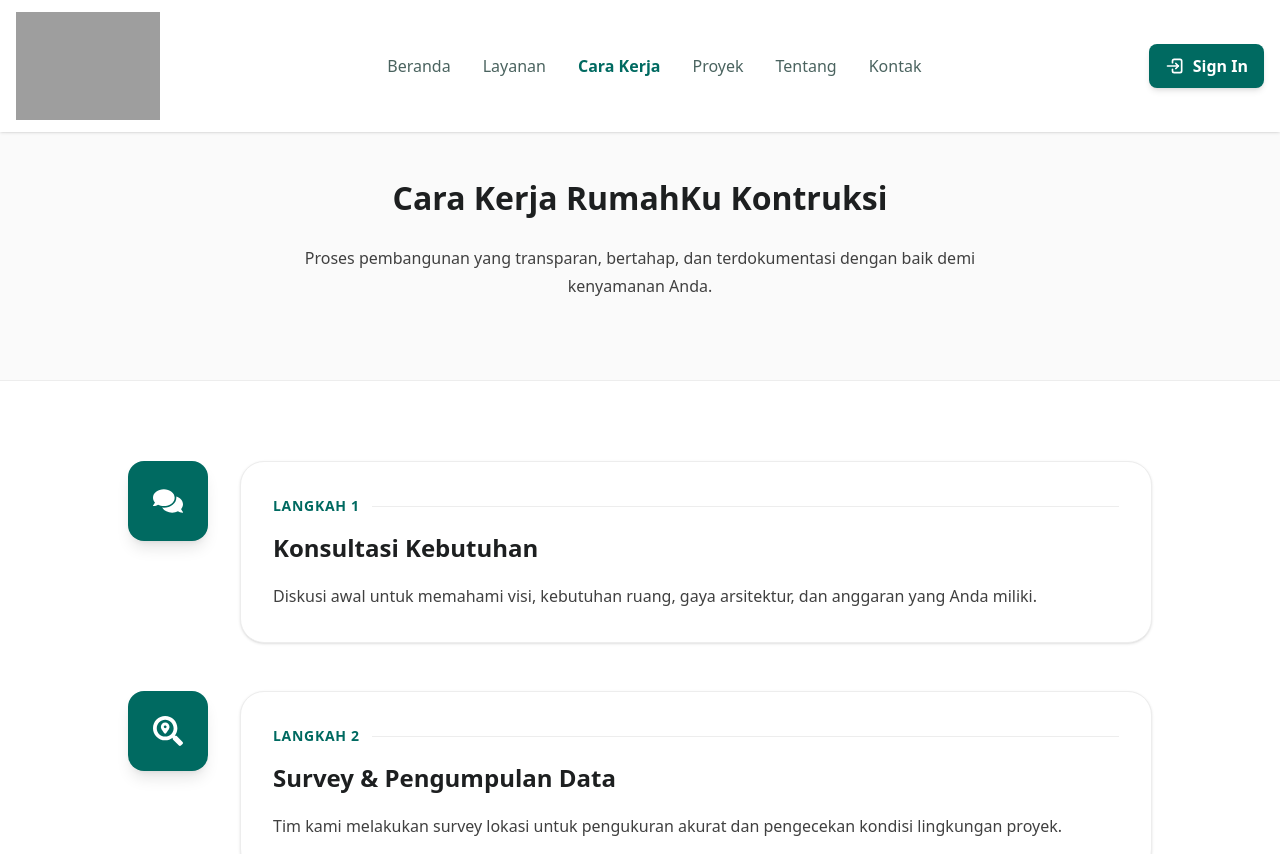
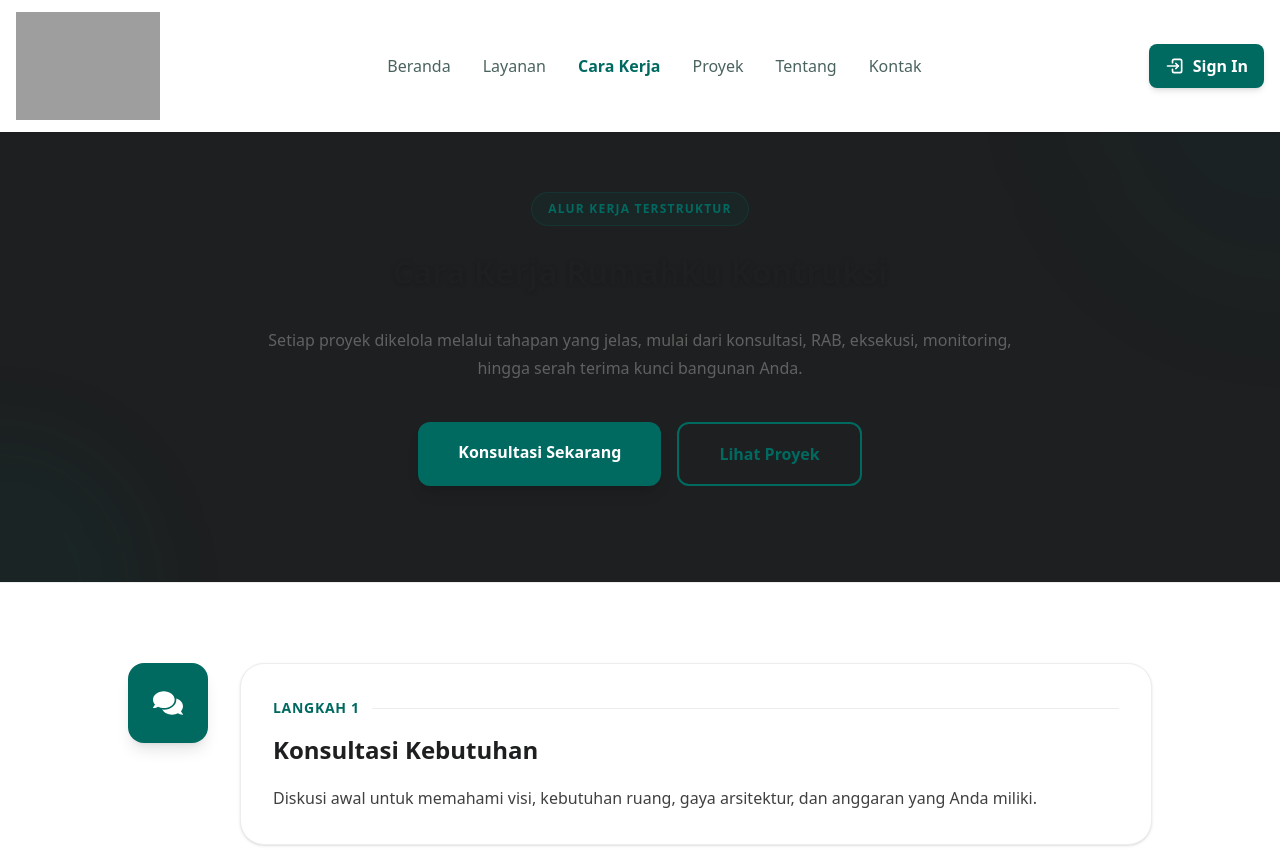
Before and after one commit to syahputrawork98-sketch/RKK-RumahKuKontruksi, a React (Vite) app in the folder client/: page /cara-kerja in a window 1280 px wide. Shown: the top 854 px of the page. Built offline with nearby package versions, Linux system fonts and the light colour scheme; grey boxes are pictures that could not be loaded.

Commit message:
style(client): polish PUB3-001 cara kerja hero section

```diff
--- a/client/src/modules/guest/pages/CaraKerja.jsx
+++ b/client/src/modules/guest/pages/CaraKerja.jsx
@@ -44,24 +44,56 @@ const CaraKerja = () => {
 
     return (
         <main className="pt-24 pb-16">
-            {/* Header */}
-            <section className="py-20 px-4 bg-neutral-20 border-b border-neutral-30">
-                <div className="container mx-auto text-center">
+            {/* Hero Section */}
+            <section className="relative bg-neutral-100 text-neutral-10 py-24 px-4 overflow-hidden border-b border-neutral-30">
+                {/* Decorative Elements */}
+                <div className="absolute top-0 right-0 w-96 h-96 bg-primary-main/5 rounded-full -mr-48 -mt-48 blur-3xl"></div>
+                <div className="absolute bottom-0 left-0 w-72 h-72 bg-primary-hover/10 rounded-full -ml-36 -mb-36 blur-2xl"></div>
+
+                <div className="container mx-auto text-center relative z-10">
+                    <motion.span
+                        className="inline-block bg-primary-main/10 text-primary-main text-s-bold px-4 py-1.5 rounded-full mb-6 uppercase tracking-widest border border-primary-main/20"
+                        initial={{ opacity: 0, scale: 0.9 }}
+                        animate={{ opacity: 1, scale: 1 }}
+                    >
+                        Alur Kerja Terstruktur
+                    </motion.span>
                     <motion.h1
-                        className="text-heading-l-bold md:text-display font-bold text-neutral-100 mb-6"
+                        className="text-heading-l-bold md:text-display mb-8 text-neutral-100 leading-tight drop-shadow-sm"
                         initial={{ opacity: 0, y: -20 }}
                         animate={{ opacity: 1, y: 0 }}
                     >
                         Cara Kerja RumahKu Kontruksi
                     </motion.h1>
                     <motion.p
-                        className="text-l-regular md:text-heading-s-regular text-neutral-90 max-w-2xl mx-auto"
+                        className="text-l-regular md:text-heading-s-regular text-neutral-80 max-w-3xl mx-auto mb-10 leading-relaxed"
                         initial={{ opacity: 0 }}
                         animate={{ opacity: 1 }}
                         transition={{ delay: 0.2 }}
                     >
-                        Proses pembangunan yang transparan, bertahap, dan terdokumentasi dengan baik demi kenyamanan Anda.
+                        Setiap proyek dikelola melalui tahapan yang jelas, mulai dari konsultasi, RAB,
+                        eksekusi, monitoring, hingga serah terima kunci bangunan Anda.
                     </motion.p>
+
+                    <motion.div
+                        className="flex flex-wrap justify-center gap-4"
+                        initial={{ opacity: 0, y: 20 }}
+                        animate={{ opacity: 1, y: 0 }}
+                        transition={{ delay: 0.3 }}
+                    >
+                        <Link
+                            to="/contact"
+                            className="bg-primary-main text-white text-l-bold py-4 px-10 rounded-xl transition-all shadow-lg hover:bg-primary-hover hover:scale-105"
+                        >
+                            Konsultasi Sekarang
+                        </Link>
+                        <Link
+                            to="/proyek"
+                            className="border-2 border-primary-main text-primary-main text-l-bold py-4 px-10 rounded-xl transition-all hover:bg-primary-main hover:text-white"
+                        >
+                            Lihat Proyek
+                        </Link>
+                    </motion.div>
                 </div>
             </section>
 
```
